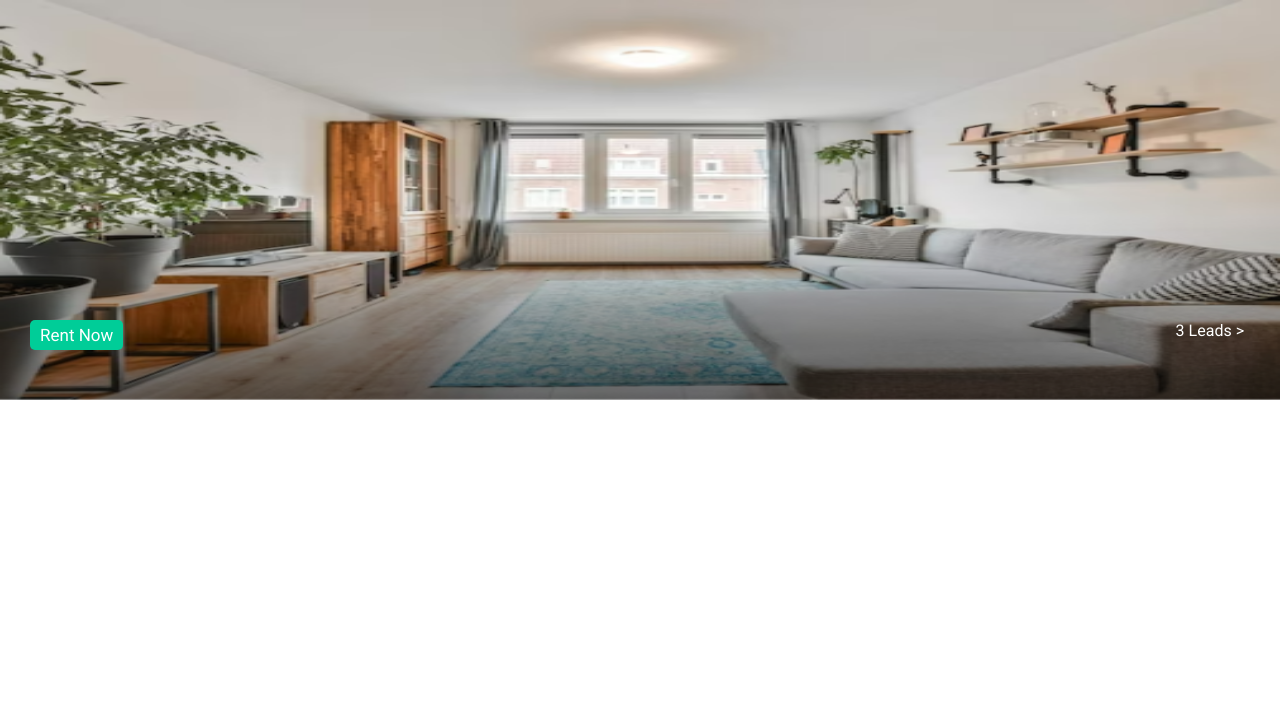
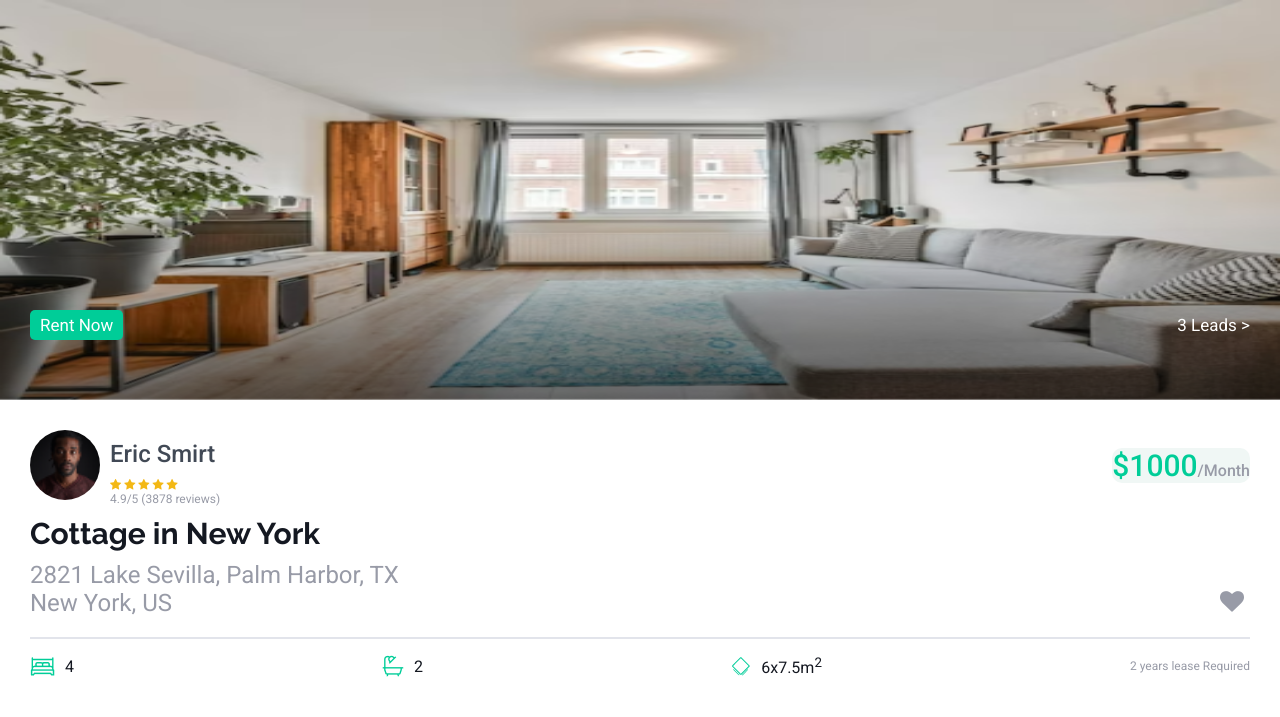
Before and after one commit to AMOB-Kahuna/real-estate-component, a plain HTML site: page src/index.html in a window 1280 px wide. Drawn offline with Linux system fonts and the light colour scheme.

Commit message:
Finish adding content of page in index.html and styling in style.css, now moving to the scripting part

```diff
--- a/src/index.html
+++ b/src/index.html
@@ -5,7 +5,8 @@
     <meta name="viewport" content="width=device-width, initial-scale=1.0">
     <link rel="preconnect" href="https://fonts.googleapis.com">
     <link rel="preconnect" href="https://fonts.gstatic.com" crossorigin>
-    <link href="https://fonts.googleapis.com/css2?family=Roboto:ital,wght@0,100..900;1,100..900&display=swap" rel="stylesheet">
+    <link href="https://fonts.googleapis.com/css2?family=Raleway:ital,wght@0,100..900;1,100..900&family=Roboto:ital,wght@0,100..900;1,100..900&display=swap" rel="stylesheet">
+    <link rel="stylesheet" href="https://maxcdn.bootstrapcdn.com/font-awesome/4.7.0/css/font-awesome.min.css">
     <link rel="stylesheet" href="./style.css">
     <title>Real Estate Component</title>
 </head>
@@ -13,9 +14,50 @@
     <div class="prev-container">
         <img class="prev-img" src="./../Assets/images/Rectangle 64.png" alt="preview image of house">
         <div class="modal-content">
-            <a href="">Rent Now</a>
-            <button class="leads-btn">3 Leads ></button>
+            <a href="" class="rent-link">Rent Now</a>
+            <a href="">3 Leads ></a href="">
         </div>
+    </div>
+    <div class="house-details">
+            <div class="top-details">
+                <div>
+                    <img src="./../Assets/images/profile-img.png" alt="Agent profile image">
+                    <div class="agent-details">
+                        <h1 class="agent-name">Eric Smirt</h1>
+                        <div class="agent-rating">
+                            <i class="fa fa-star" aria-hidden="true"></i>
+                            <i class="fa fa-star" aria-hidden="true"></i>
+                            <i class="fa fa-star" aria-hidden="true"></i>
+                            <i class="fa fa-star" aria-hidden="true"></i>
+                            <i class="fa fa-star" aria-hidden="true"></i>
+                        </div>
+                        <p>4.9/5 (3878 reviews)</p>
+                    </div>
+                </div>
+                <p class="price-value"><span class="price">$1000</span>/Month</p>
+            </div>
+            <div class="mid-details">
+                <div>
+                    <h2>Cottage in New York</h2>
+                    <h3>2821 Lake Sevilla, Palm Harbor, TX <br>New York, US</h3>
+                </div>
+                <button class="select-btn"><i class="fa fa-heart" aria-hidden="true"></i></button>
+            </div>
+            <div class="bottom-details">
+                <div>
+                    <img src="./../Assets/icons/bed.png" alt="bed icon">
+                    <p>4</p>
+                </div>
+                <div>
+                    <img src="./../Assets/icons/bath.png" alt="bath icon">
+                    <p>2</p>
+                </div>
+                <div>
+                    <img src="./../Assets/icons/box.png" alt="box icon">
+                    <p>6x7.5m<sup>2</sup></p>
+                </div>
+                <p>2 years lease Required</p>
+            </div>
     </div>
 
     <script src="./script.js"></script>
--- a/src/style.css
+++ b/src/style.css
@@ -2,6 +2,21 @@ body{
     margin: 0;
     padding: 0;
     font-family: 'Roboto', sans-serif;
+    color: #989BA7;
+}
+
+h2{
+    font-family: 'Raleway', sans-serif;
+    font-size: 30px;
+    font-weight: 700;
+    color: #141821;
+    margin: 10px 0;
+}
+
+h3{
+    font-size: 24px;
+    font-weight: 400;
+    margin: 0;
 }
 
 .prev-img{
@@ -10,29 +25,114 @@ body{
 }
 
 .modal-content{
+    width: 100%;
     padding: 30px;
+    position: absolute;
+    top: 35%;
+    display: flex;
+    align-items: center;
+    justify-content: space-between;
+    box-sizing: border-box;
 }
 
-.prev-container a,
-.prev-container button{
-    position: absolute;
-    top: 40%;
+.prev-container{
     font-size: 17px;
 }
 
 .prev-container a{
     text-decoration: none;
     color: #fff;
+}
+
+.prev-container .rent-link{
     background-color: #00CD98;
     padding: 5px 10px;
     border-radius: 5px;
 }
 
-.prev-container button{
-    right: 30px;
+.price-value{
+    font-weight: 500;
+    background-color: #f0f7f5;
+    border-radius: 10px;
+}
+
+.price{
+    font-size: 30px;
+    color: #00CD98;
+}
+
+button{
     font: inherit;
     background: none;
     border: none;
-    color: #fff;
     cursor: pointer;
 }
+
+.select-btn{
+    font-size: 24px;
+    color: inherit;
+}
+
+.house-details{
+    padding: 20px 30px;
+}
+
+.top-details{
+    display: flex;
+    align-items: center;
+    justify-content: space-between;
+}
+
+.top-details  img{
+    width: 70px;
+    border-radius: 50%;
+    margin-right: 10px;
+}
+
+.top-details > div{
+    display: flex;
+    align-items: center;
+}
+
+.agent-details{
+    font-size: 12px;
+}
+
+.agent-rating > i{
+    color: #f3b815;
+}
+
+.agent-details p{
+    margin: 0;
+}
+
+.agent-details .agent-name{
+    margin-bottom: 10px;
+    color: #414955;
+    font-weight: 500;
+    font-size: 24px;
+}
+
+.mid-details{
+    display: flex;
+    align-items: end;
+    justify-content: space-between;
+    border-bottom: 2px solid #e2e4eb;
+    padding-bottom: 20px;
+    gap: 80px;
+}
+
+.bottom-details{
+    display: flex;
+    align-items: center;
+    justify-content: space-between;
+    font-size: 12px;
+}
+
+.bottom-details > div{
+    display: flex;
+    align-items: center;
+    gap: 10px;
+    color: #141821;
+    font-size: 1rem;
+}
```
